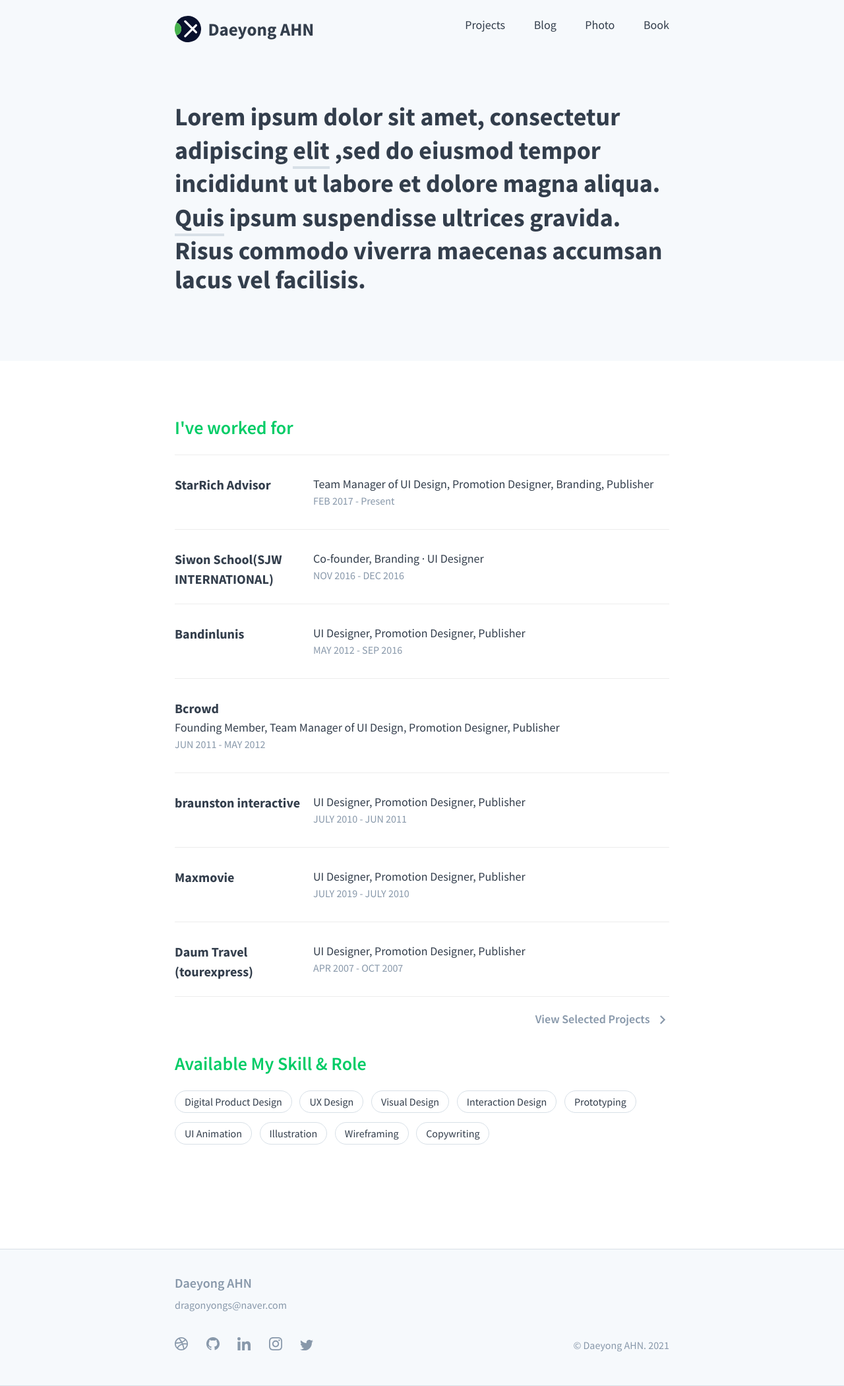
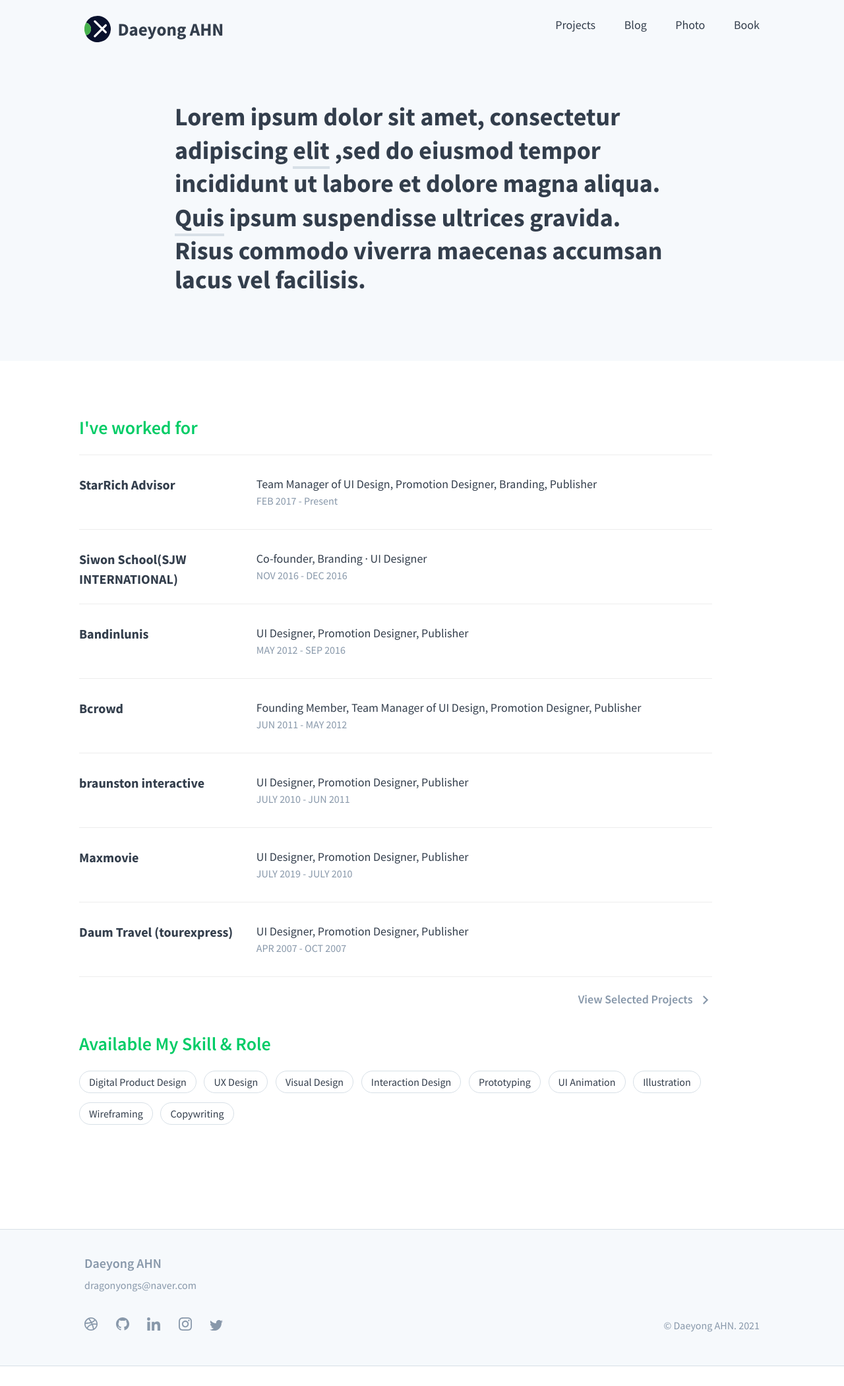
Before and after one commit to dragonyongs/daeyong.github.io, a Jekyll site: the page built from index.md, in a window 1280 px wide. Shown: the whole page at 66% size. Built offline with Jekyll 4.4.1, drawn with Linux system fonts in a browser that asks for light colours; after the commit the page ends 2071 px from its top, so only the background shows below that.

Commit message:
Edit
Edit

```diff
--- a/_layouts/default.html
+++ b/_layouts/default.html
@@ -48,6 +48,7 @@
     {% if page.project-header == true %}
         {% include project-header.html %}
     {% endif %}
+    <div class="extend">
       <main>
         {{ content }}
           <!--
@@ -56,7 +57,7 @@
           {% endif %}
           -->
       </main>
-
+    </div>
       {% include footer.html %}
 
   </body>
--- a/_sass/_layout.scss
+++ b/_sass/_layout.scss
@@ -17,11 +17,15 @@ header, .grey-3{
   background-color: $grey-3;
 } //gary 정리 필요
 
+.extend{
+    max-width: 1200px;
+}
+
 main,
 footer>.footer_wrap,
 .nav-container {
   margin: 0 auto;
-  max-width: 750px; //1200px
+  max-width: 100%; //1200px
   width: 80%;
     @media (max-width: $break-small) {
         width: 88%;
--- a/_sass/_post.scss
+++ b/_sass/_post.scss
@@ -45,7 +45,6 @@
 }
 
 //post 영역
-
 .post {
   padding-bottom: 40px;
 
```
Also changed, not shown: _layouts/post.html (line endings or trailing spaces). Lines whose indentation alone changed are shown as unchanged.
